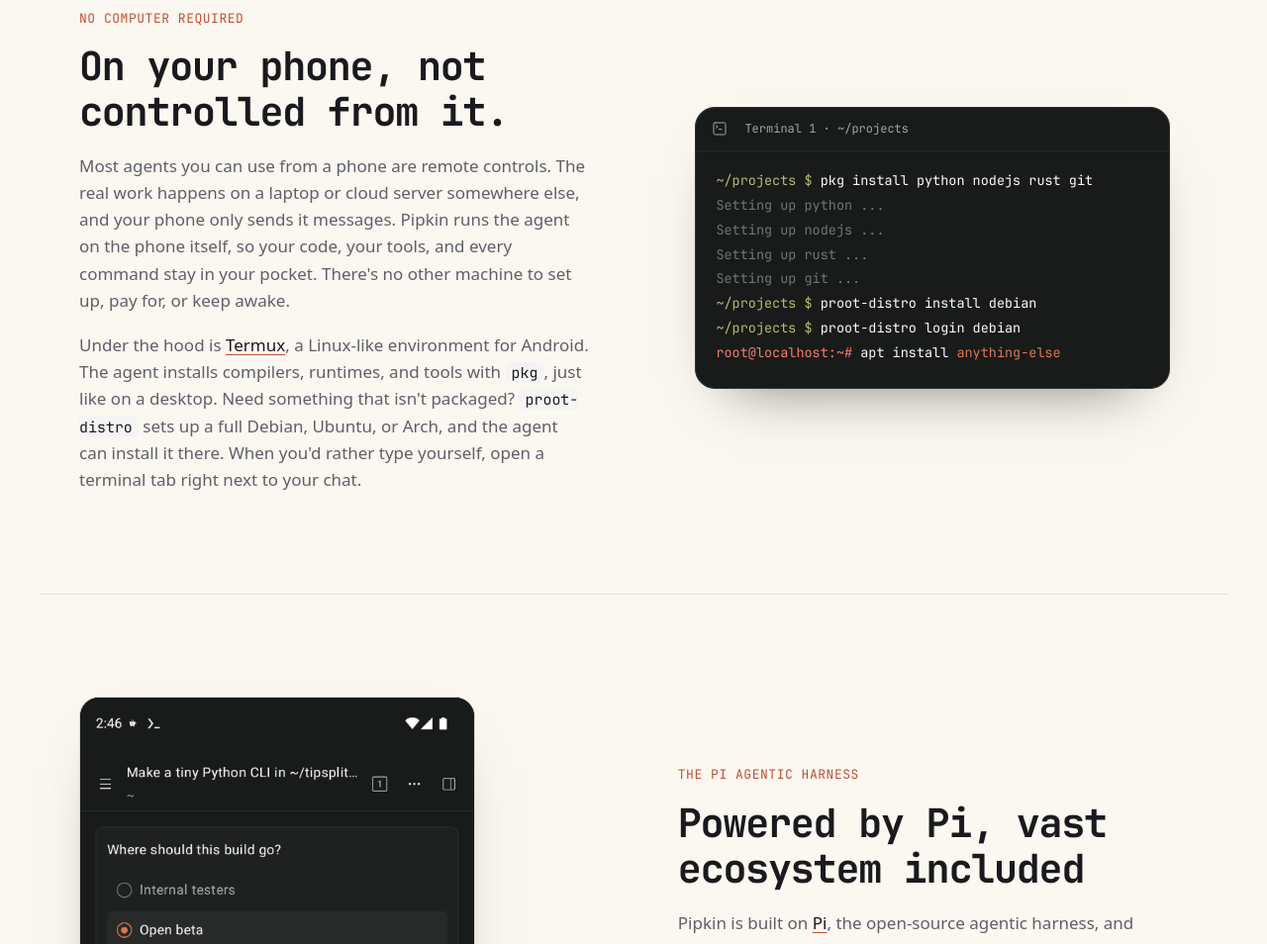
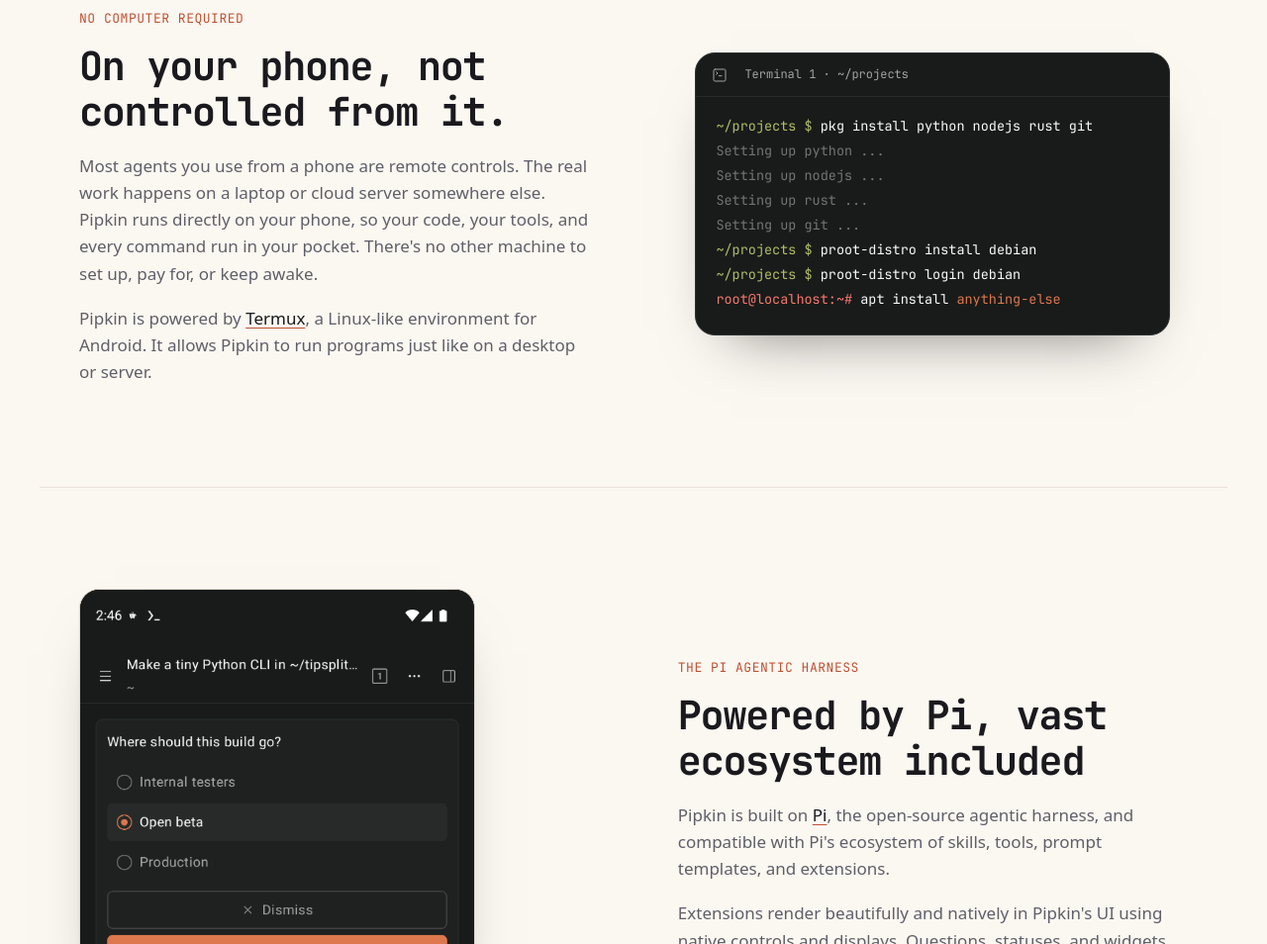
Before and after one commit to jeph/pipkin, an Astro site in the folder site/: page / in a window 1280 px wide. Shown: the part 981-1935 px from the top of the page at 99% size. Built offline with nearby package versions, Linux system fonts and the light colour scheme; Astro itself is replaced by a stand-in of ours.

Commit message:
docs(site): reword the on-device section

```diff
--- a/site/src/pages/index.astro
+++ b/site/src/pages/index.astro
@@ -168,16 +168,13 @@
           <p class="eyebrow">No computer required</p>
           <h2 id="on-device-title">On your phone, not controlled from it.</h2>
           <p>
-            Most agents you can use from a phone are remote controls. The real work happens on a laptop or cloud server
-            somewhere else, and your phone only sends it messages. Pipkin runs the agent on the phone itself, so your
-            code, your tools, and every command stay in your pocket. There's no other machine to set up, pay for, or
-            keep awake.
+            Most agents you use from a phone are remote controls. The real work happens on a laptop or cloud server
+            somewhere else. Pipkin runs directly on your phone, so your code, your tools, and every command run in your
+            pocket. There's no other machine to set up, pay for, or keep awake.
           </p>
           <p>
-            Under the hood is <a href={TERMUX_URL} rel="noopener">Termux</a>, a Linux-like environment for Android. The
-            agent installs compilers, runtimes, and tools with <code>pkg</code>, just like on a desktop. Need something
-            that isn't packaged? <code>proot-distro</code> sets up a full Debian, Ubuntu, or Arch, and the agent can
-            install it there. When you'd rather type yourself, open a terminal tab right next to your chat.
+            Pipkin is powered by <a href={TERMUX_URL} rel="noopener">Termux</a>, a Linux-like environment for Android. It
+            allows Pipkin to run programs just like on a desktop or server.
           </p>
         </div>
         <div class="feature-media" data-reveal style="--reveal-delay: 0.1s">
```
